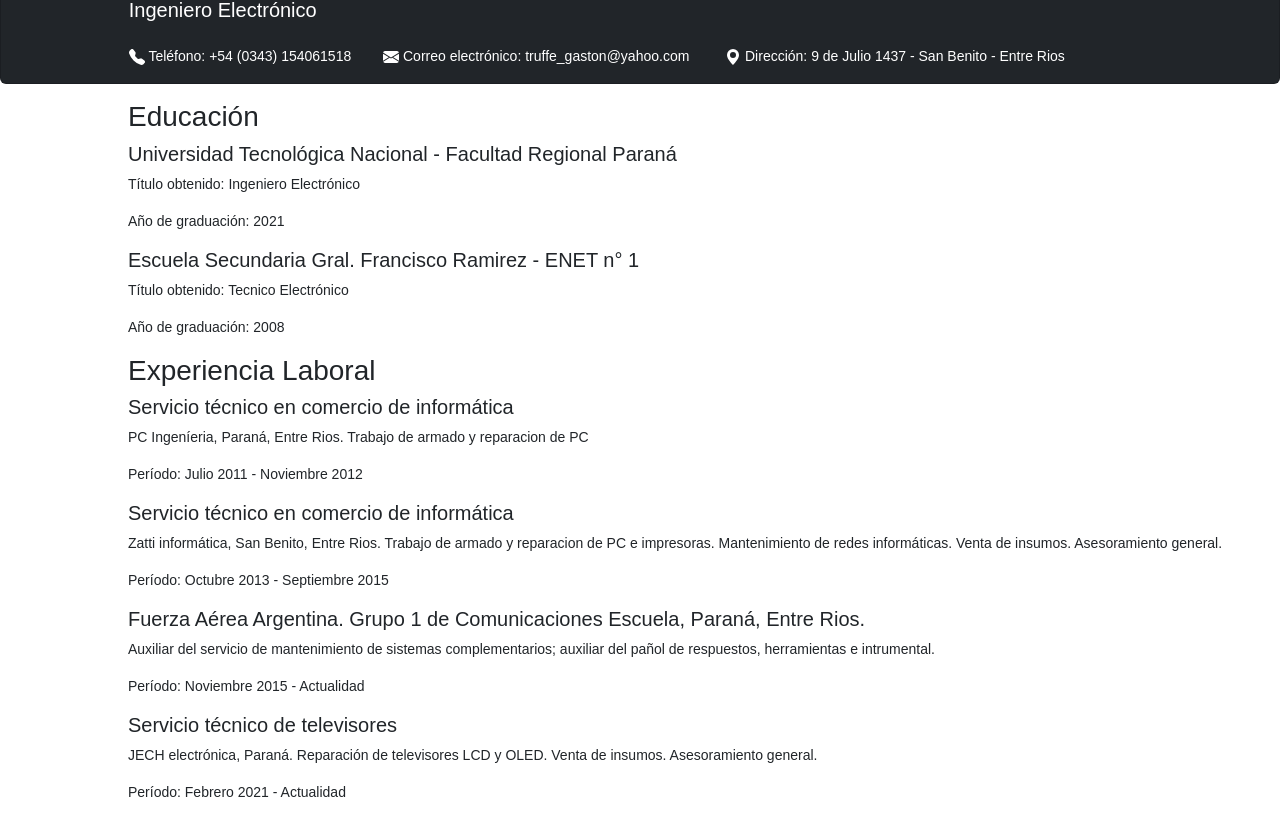
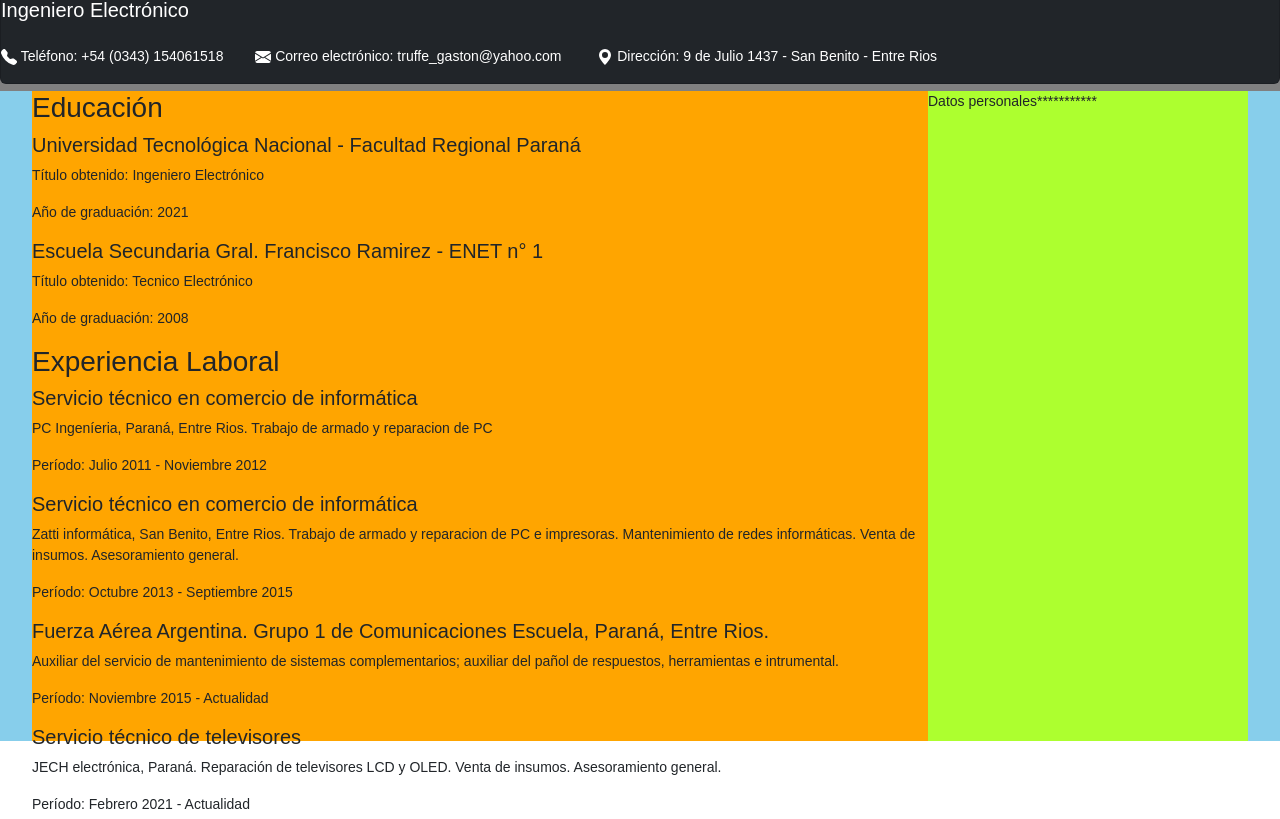
Before and after one commit to TON831/repo_cv, a plain HTML site: page index.html in a window 1280 px wide. Shown: the part 59-878 px from the top of the page. Drawn offline with nearby package versions, Linux system fonts and the light colour scheme.

Commit message:
3-se agrego el modelo de cajas

```diff
--- a/css/estilos.css
+++ b/css/estilos.css
@@ -1,8 +1,43 @@
+*{
+    margin: 0;
+}
+
+/*
 p,h1,h2,h3,h5{
     margin-left:10%
+}*/
+
+.header {
+    background-color: gray;
+    font-family: 'Work Sans', sans-serif;
+    font-size: 14px;
+    width: 100%;
+    height: 150px;
 }
 
-body {
+.main {
+    background-color: skyblue;
     font-family: 'Work Sans', sans-serif;
     font-size: 14px;
-  }
+    width: 100%;
+    height: calc(100vh - 150px);
+    display: flex;
+    justify-content: center;
+    align-items: center;
+}
+
+.section {
+    background-color: orange;
+    font-family: 'Work Sans', sans-serif;
+    font-size: 14px;
+    width: 70%;
+    height: 100%;
+}
+
+.aside {
+    background-color: greenyellow;
+    font-family: 'Work Sans', sans-serif;
+    font-size: 14px;
+    width: 25%;
+    height: 100%;
+}
--- a/index.html
+++ b/index.html
@@ -10,6 +10,7 @@
     <link rel="stylesheet" href="https://fonts.googleapis.com/css?family=Tangerine">
 </head>
 <body>
+  <header class="header">
     <div class="card text-white bg-dark mb-3">
       <h1>Gaston Alejandro Truffe</h1>
       <h5>Ingeniero Electrónico</h5>
@@ -29,6 +30,9 @@
         Dirección: 9 de Julio 1437 - San Benito - Entre Rios
       </p>
     </div>
+  </header>
+  <main class="main">
+    <section class="section">
       <h3>Educación</h3>
       <h5>Universidad Tecnológica Nacional - Facultad Regional Paraná</h5>
       <p>Título obtenido: Ingeniero Electrónico</p>
@@ -49,6 +53,14 @@
       <h5>Servicio técnico de televisores</h5>
       <p>JECH electrónica, Paraná. Reparación de televisores LCD y OLED. Venta de insumos. Asesoramiento general.</p>
       <p>Período: Febrero 2021 - Actualidad</p>
+    </section>
+    <aside class="aside">
+      Datos personales***********
+    </aside>
+
+  </main>
+
+
 
     <script src="https://cdn.jsdelivr.net/npm/bootstrap@5.3.0-alpha1/dist/js/bootstrap.bundle.min.js" integrity="sha384-w76AqPfDkMBDXo30jS1Sgez6pr3x5MlQ1ZAGC+nuZB+EYdgRZgiwxhTBTkF7CXvN" crossorigin="anonymous"></script>
 </body>
```
Lines whose indentation alone changed are shown as unchanged.
